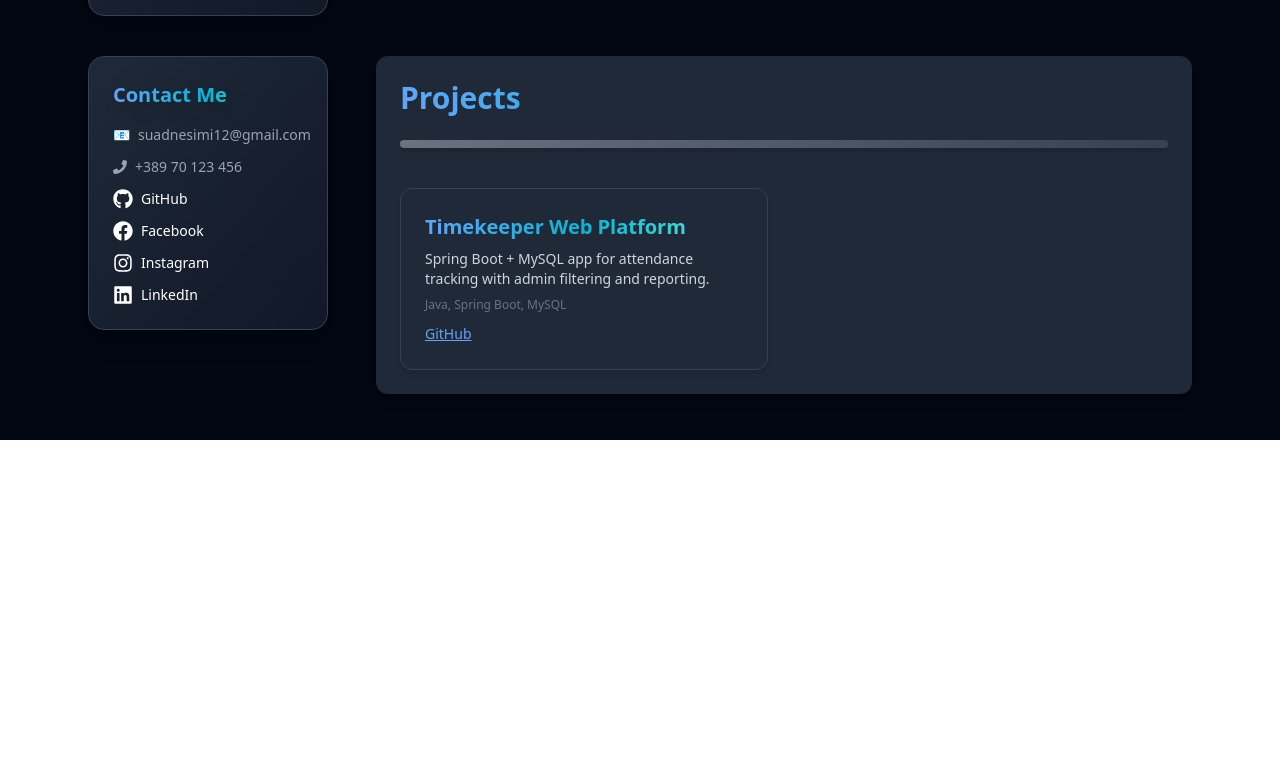
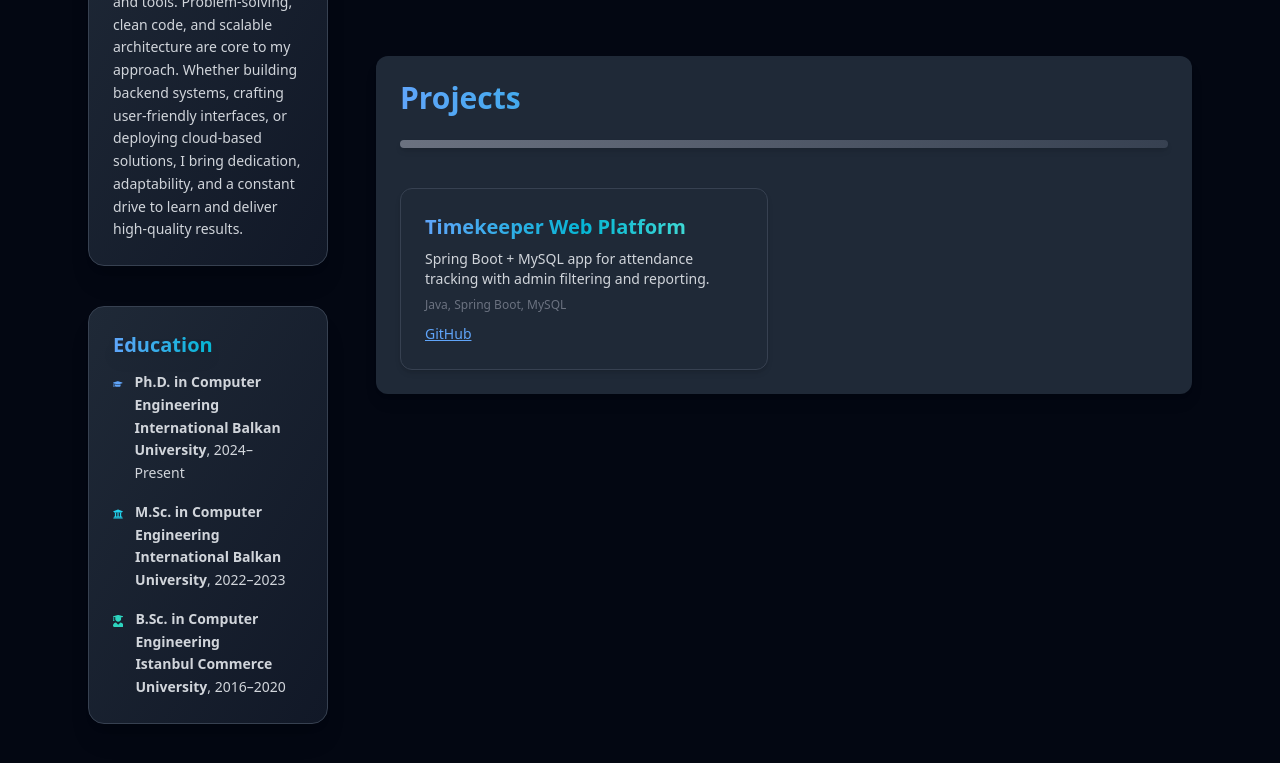
Before and after one commit to suadnesimi1/my-portfolio, a React (Create React App) app: page / in a window 1280 px wide. Shown: the part 360-1123 px from the top of the page. Before the commit the page ends 800 px from the top, so only its background shows below. Built offline with nearby package versions, Linux system fonts and the light colour scheme.

Commit message:
update-03

```diff
--- a/public/index.html
+++ b/public/index.html
@@ -2,14 +2,14 @@
 <html lang="en">
   <head>
     <meta charset="utf-8" />
-    <link rel="icon" href="%PUBLIC_URL%/favicon.ico" />
+    <link rel="icon" href="%PUBLIC_URL%/logo.png" />
     <meta name="viewport" content="width=device-width, initial-scale=1" />
     <meta name="theme-color" content="#000000" />
     <meta
       name="description"
       content="Web site created using create-react-app"
     />
-    <link rel="apple-touch-icon" href="%PUBLIC_URL%/logo192.png" />
+    <link rel="apple-touch-icon" href="%PUBLIC_URL%/logo.png" />
     <!--
       manifest.json provides metadata used when your web app is installed on a
       user's mobile device or desktop. See https://developers.google.com/web/fundamentals/web-app-manifest/
@@ -24,7 +24,8 @@
       work correctly both with client-side routing and a non-root public URL.
       Learn how to configure a non-root public URL by running `npm run build`.
     -->
-    <title>React App</title>
+    <title>Suad Nesimi | Portfolio</title>
+    </title>
   </head>
   <body>
     <noscript>You need to enable JavaScript to run this app.</noscript>
--- a/src/Portfolio.jsx
+++ b/src/Portfolio.jsx
@@ -7,11 +7,11 @@ import {
 import {
   SiMongodb, SiMysql, SiSpring, SiJavascript, SiPhp, SiPostman, SiJira
 } from "react-icons/si";
-
+import { FaUserGraduate, FaUniversity, FaGraduationCap } from "react-icons/fa";
 const iconColors = [
   "hover:text-[#007396]", // Java
   "hover:text-[#6DB33F]", // Spring
-  "hover:text-[#8892be]", // PHP
+  "hover:text-[#8892BE]", // PHP
   "hover:text-[#F7DF1E]", // JavaScript
   "hover:text-[#61DBFB]", // React
   "hover:text-[#E44D26]", // HTML5
@@ -24,11 +24,9 @@ const iconColors = [
   "hover:text-[#0052CC]", // Jira
   "hover:text-[#FF6C37]"  // Postman
 ];
-
 export default function Portfolio() {
   const [darkMode, setDarkMode] = useState(true);
   const toggleTheme = () => setDarkMode(!darkMode);
-
   const projects = [
     {
       title: "Timekeeper Web Platform",
@@ -37,12 +35,10 @@ export default function Portfolio() {
       github: "https://github.com/suadnesimi1/timekeeper"
     }
   ];
-
   const toolIcons = [
     FaJava, SiSpring, SiPhp, SiJavascript, FaReact, FaHtml5, FaCss3Alt,
     SiMysql, SiMongodb, FaDocker, FaAws, FaGitAlt, SiJira, SiPostman
   ];
-
   return (
     <div className={darkMode ? "dark bg-gray-950 text-white" : "bg-gray-100 text-gray-900"}>
       <div className="min-h-screen px-6 py-10 max-w-6xl mx-auto font-sans smooth-scroll">
@@ -51,11 +47,10 @@ export default function Portfolio() {
           <div className="space-y-10">
             <motion.h1
               whileHover={{ scale: 1.1 }}
-              className="text-5xl font-extrabold bg-gradient-to-r from-[#3b82f6] via-[#06b6d4] to-[#22c55e] bg-clip-text text-transparent drop-shadow-lg hover:drop-shadow-[0_8px_24px_rgba(6,182,212,0.6)] transition duration-300 cursor-pointer"
+              className="text-5xl font-extrabold bg-gradient-to-r from-[#3B82F6] via-[#06B6D4] to-[#22C55E] bg-clip-text text-transparent drop-shadow-lg hover:drop-shadow-[0_8px_24px_rgba(6,182,212,0.6)] transition duration-300 cursor-pointer"
             >
               Suad Nesimi
             </motion.h1>
-
             {/* About Me */}
             <motion.section
               className={`rounded-2xl p-6 border transition duration-300 shadow-xl hover:shadow-[0_15px_40px_rgba(59,130,246,0.3)] max-w-xs cursor-pointer ${darkMode ? "bg-gradient-to-br from-gray-800 to-gray-900 border-gray-700 hover:border-blue-500" : "bg-white border-gray-300 hover:border-blue-500"}`}
@@ -65,10 +60,41 @@ export default function Portfolio() {
                 About Me
               </h2>
               <p className={`text-sm leading-relaxed ${darkMode ? "text-gray-300" : "text-gray-700"}`}>
-                Full Stack Software Engineer pursuing a Ph.D. Passionate about backend systems, clean UI, and cloud-based architecture.
+                I am a passionate Software Engineer with hands-on experience working on various projects using a wide range of technologies and tools. Problem-solving, clean code, and scalable architecture are core to my approach. Whether building backend systems, crafting user-friendly interfaces, or deploying cloud-based solutions, I bring dedication, adaptability, and a constant drive to learn and deliver high-quality results.
               </p>
             </motion.section>
-
+            {/* Education */}
+            <motion.section
+              className={`rounded-2xl p-6 border transition duration-300 shadow-xl hover:shadow-[0_15px_40px_rgba(59,130,246,0.3)] max-w-xs cursor-pointer ${darkMode ? "bg-gradient-to-br from-gray-800 to-gray-900 border-gray-700 hover:border-blue-500" : "bg-white border-gray-300 hover:border-blue-500"}`}
+              whileHover={{ scale: 1.05 }}
+            >
+              <h2 className="text-xl font-bold mb-3 text-transparent bg-clip-text bg-gradient-to-r from-blue-400 via-cyan-500 to-teal-300 drop-shadow-lg">
+                Education
+              </h2>
+              <div className="text-sm leading-relaxed space-y-4 text-gray-300 dark:text-gray-300">
+                <div className="flex items-start space-x-3">
+                  <FaGraduationCap className="text-lg text-blue-400 mt-1" />
+                  <div>
+                    <strong>Ph.D. in Computer Engineering</strong><br />
+                    <strong>International Balkan University</strong>, 2024–Present
+                  </div>
+                </div>
+                <div className="flex items-start space-x-3">
+                  <FaUniversity className="text-lg text-cyan-400 mt-1" />
+                  <div>
+                    <strong>M.Sc. in Computer Engineering</strong><br />
+                    <strong>International Balkan University</strong>, 2022–2023
+                  </div>
+                </div>
+                <div className="flex items-start space-x-3">
+                  <FaUserGraduate className="text-lg text-teal-400 mt-1" />
+                  <div>
+                    <strong>B.Sc. in Computer Engineering</strong><br />
+                    <strong>Istanbul Commerce University</strong>, 2016–2020
+                  </div>
+                </div>
+              </div>
+            </motion.section>
             {/* Contact Me */}
             <motion.section
               className={`rounded-2xl p-6 border transition duration-300 shadow-xl hover:shadow-[0_15px_40px_rgba(59,130,246,0.3)] max-w-xs cursor-pointer ${darkMode ? "bg-gradient-to-br from-gray-800 to-gray-900 border-gray-700 hover:border-blue-500" : "bg-white border-gray-300 hover:border-blue-500"}`}
@@ -79,10 +105,10 @@ export default function Portfolio() {
               </h2>
               <form className="space-y-3 text-sm">
                 <div className="flex items-center space-x-2 text-gray-400 dark:text-gray-300">
-                  <span>📧</span> <a href="mailto:suadnesimi12@gmail.com" className="hover:underline">suadnesimi12@gmail.com</a>
+                  <span>:e-mail:</span> <a href="mailto:suadnesimi12@gmail.com" className="hover:underline">suadnesimi12@gmail.com</a>
                 </div>
                 <div className="flex items-center space-x-2 text-gray-400 dark:text-gray-300">
-                  <FaPhone /> <span>+389 70 123 456</span>
+                  <FaPhone /> <span>+389 75 312 230</span>
                 </div>
                 <div className="flex items-center space-x-2">
                   <FaGithub className="text-xl hover:text-[#333]" />
@@ -90,20 +116,19 @@ export default function Portfolio() {
                 </div>
                 <div className="flex items-center space-x-2">
                   <FaFacebook className="text-xl hover:text-[#1877F2]" />
-                  <a href="https://facebook.com" target="_blank" rel="noopener noreferrer" className="hover:underline">Facebook</a>
+                  <a href="https://facebook.com/suad.nesimi.94" target="_blank" rel="noopener noreferrer" className="hover:underline">Facebook</a>
                 </div>
                 <div className="flex items-center space-x-2">
                   <FaInstagram className="text-xl hover:text-[#E1306C]" />
-                  <a href="https://instagram.com" target="_blank" rel="noopener noreferrer" className="hover:underline">Instagram</a>
+                  <a href="https://instagram.com/nesimisuad" target="_blank" rel="noopener noreferrer" className="hover:underline">Instagram</a>
                 </div>
                 <div className="flex items-center space-x-2">
-                  <FaLinkedin className="text-xl hover:text-[#0077b5]" />
-                  <a href="https://linkedin.com/in/suadnesimi" target="_blank" rel="noopener noreferrer" className="hover:underline">LinkedIn</a>
+                  <FaLinkedin className="text-xl hover:text-[#0077B5]" />
+                  <a href="https://linkedin.com/in/suad-nesimi" target="_blank" rel="noopener noreferrer" className="hover:underline">LinkedIn</a>
                 </div>
               </form>
             </motion.section>
           </div>
-
           <div className="md:col-span-3 space-y-20">
             {/* Theme Toggle */}
             <div className="flex justify-end mb-6">
@@ -112,7 +137,6 @@ export default function Portfolio() {
                 <div className="w-11 h-6 bg-gray-300 peer-focus:outline-none peer-focus:ring-2 peer-focus:ring-blue-500 dark:peer-focus:ring-blue-800 rounded-full peer dark:bg-gray-600 peer-checked:after:translate-x-full peer-checked:after:border-white after:content-[''] after:absolute after:top-[2px] after:left-[2px] after:bg-white after:border-gray-300 after:border after:rounded-full after:h-5 after:w-5 after:transition-all"></div>
               </label>
             </div>
-
             {/* Skills */}
             <section className="relative">
               <h2 className="text-3xl font-semibold mb-6 text-transparent bg-clip-text bg-gradient-to-r from-blue-400 via-cyan-500 to-teal-300">Languages & Tools</h2>
@@ -129,7 +153,6 @@ export default function Portfolio() {
                 ))}
               </div>
             </section>
-
             {/* Projects */}
             <section className={`transition duration-300 ${darkMode ? "bg-gray-800" : "bg-white"} p-6 rounded-xl shadow-lg`}>
               <h2 className="text-3xl font-semibold mb-6 text-transparent bg-clip-text bg-gradient-to-r from-blue-400 via-cyan-500 to-teal-300">Projects</h2>
```
Also changed, not shown: public/logo.png (added).
